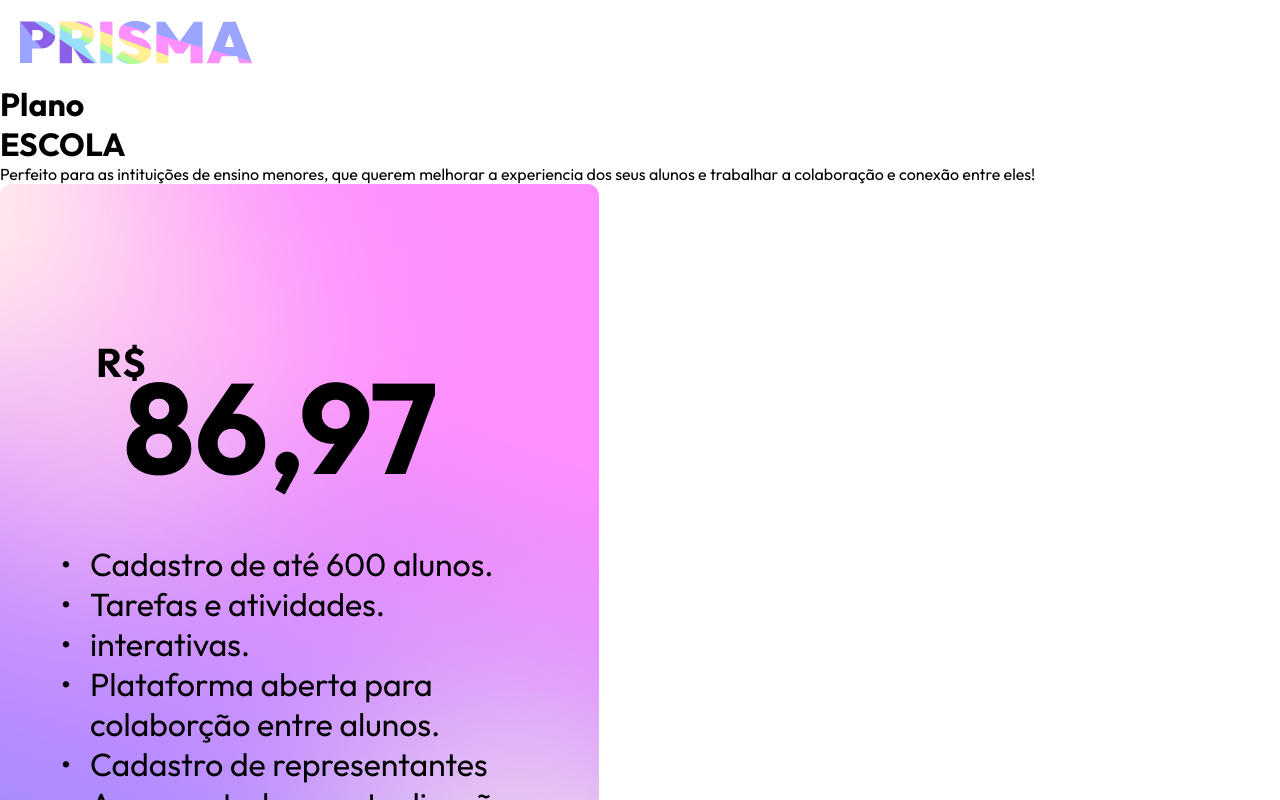
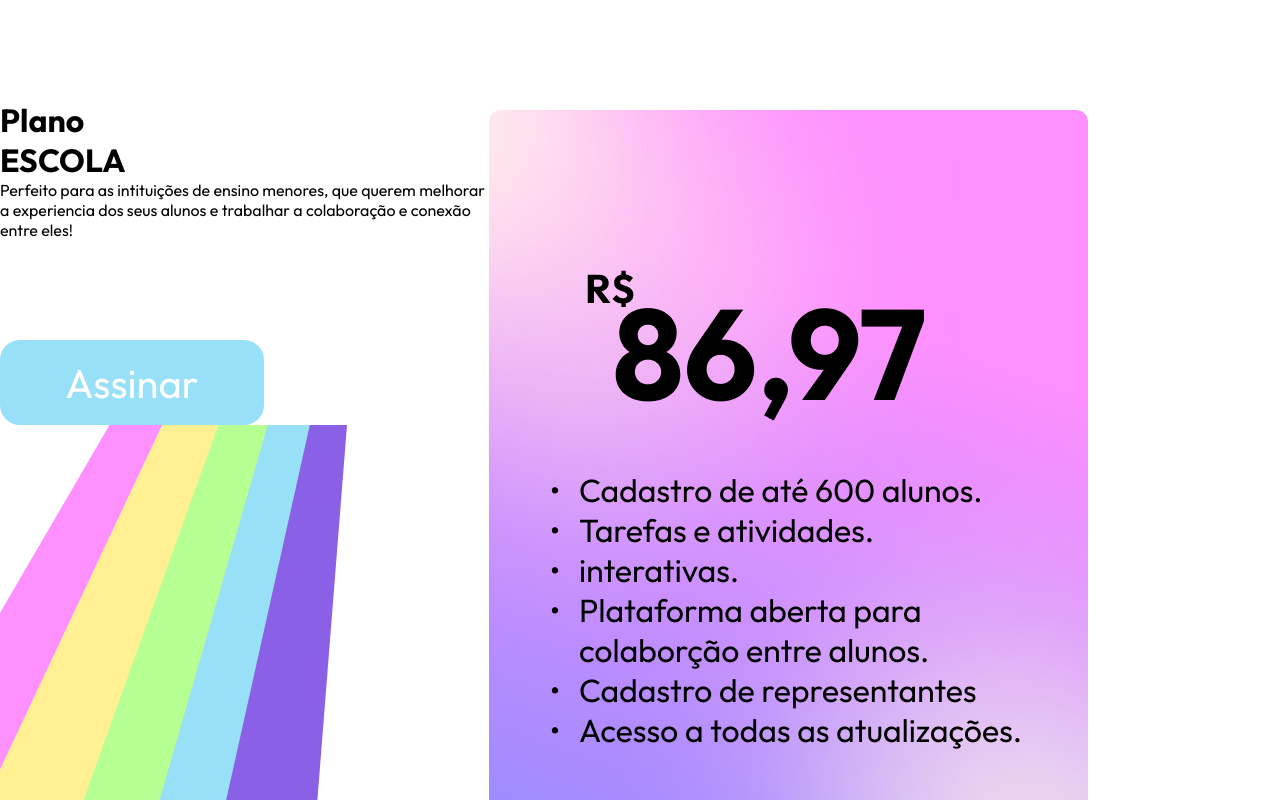
Before and after one commit to LuminoTeco/Prisma, a React (Vite) app in the folder Prism/: page /plans in a window 1280 px wide. Shown: the top 800 px of the page. Built offline with nearby package versions, Linux system fonts and the light colour scheme.

Commit message:
ajustando css

```diff
--- a/Prism/src/routes/pages/Public/Plans.jsx
+++ b/Prism/src/routes/pages/Public/Plans.jsx
@@ -4,27 +4,22 @@ const Plans = () => {
   return (
     <div>
 
-      <nav>
-        <img src="/src/routes/pages/Public/imagens/Logo.svg" alt="logo prisma" />
-      </nav>
-
       <div className='container'>
 
         <div className='esquerda'>
-         <h1>Plano</h1>
-         <h1>ESCOLA</h1>
-         <p>Perfeito para as intituições de ensino menores, que querem melhorar a experiencia dos seus alunos e trabalhar a colaboração e conexão entre eles! </p>
+          <h1>Plano</h1>
+          <h1>ESCOLA</h1>
+          <p>Perfeito para as intituições de ensino menores, que querem melhorar a experiencia dos seus alunos e trabalhar a colaboração e conexão entre eles!</p>
+          <br /><br /><br /><br /><br />
+          <button>Assinar</button>
+          <br />
+          <img src="/src/routes/pages/Public/imagens/rainbow.png" alt="arco-íris"/>
         </div>
 
         <div className='direita'>
-          <div className='card'>
-           <img src="/src/routes/pages/Public/imagens/Image.png" alt="card com informações do plano escola" />
-          </div>
+          <img src="/src/routes/pages/Public/imagens/Image.png" alt="card do plano escola" className='card-imagem'/>
         </div>
 
-        <button>Assinar</button>
-          <br/>
-          <img src="/src/routes/pages/Public/imagens/rainbow.png" alt="arco-íris" />
 
       </div>
 
--- a/Prism/src/routes/pages/Public/plans.css
+++ b/Prism/src/routes/pages/Public/plans.css
@@ -1,3 +1,28 @@
+
+.container{
+    display: flex;
+    justify-content: space-between;
+    width: 85%;
+
+    margin: 0 ;
+}
+
+.esquerda{
+    margin-top: 100px;
+    flex: 1;
+}
+
+.card-imagem{
+    margin-top: 10px;
+}
+
+.direita{
+    margin-top: 100px;
+    flex: 1;
+
+}
+
+
 button{
     background-color: #97E0F8;
     color: white;
```
